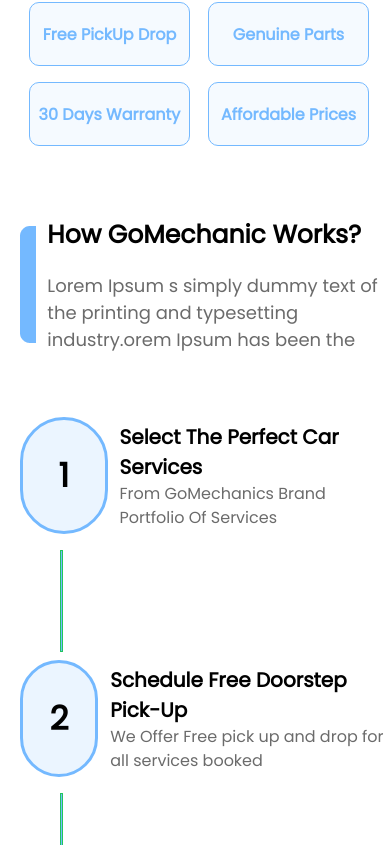
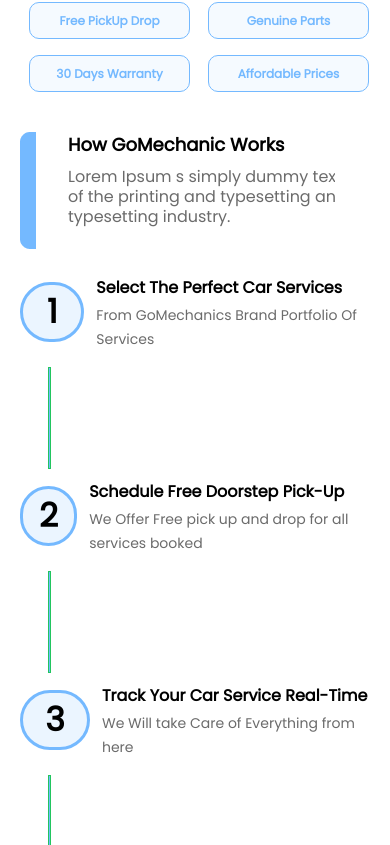
Before and after one commit to Vermaji8620/car_wash_new, a React (Vite) app: page / in a window 390 px wide. Shown: the part 1979-2824 px from the top of the page. Built offline with nearby package versions, Linux system fonts and the light colour scheme.

Commit message:
fifthSectionHome responsive done

```diff
--- a/src/components/FifthHomeSec.jsx
+++ b/src/components/FifthHomeSec.jsx
@@ -4,84 +4,79 @@
 
 const FifthHomeSec = () => {
   return (
-    <div className="fifth_section pt-16 gap-16 flex flex-col pl-5">
-      <div className="sm:w-[50%] sm:gap-3 gap-1 flex">
-        <div className="sm:w-[46px] w-[96px] top-4 sm:top-4 relative">
+    <div className="fifth_section sm:pt-16 pt-10 gap-16 flex flex-col pl-5">
+      <div className="w-[85%] gap-5 overflow-hidden flex">
+        <div className="sm:w-[46px] w-[96px] relative sm:top-4">
           <img src={Rect} alt="" />
         </div>
-        <div className="flex gap-3 flex-col">
-          <div className="sm:w-[914px] h-[50px]">
-            <p className="font-[600] font-poppins text-[25px] sm:text-[40px] overflow-hidden leading-[50px]">
-              How GoMechanic Works?
-            </p>
+        <div className="flex sm:gap-3 sm:-mt-0 -mt-3 flex-col">
+          <div className="w-[914px] sm:h-[50px] font-[600] font-poppins sm:text-[40px] text-[18px] overflow-hidden leading-[50px] ">
+            How GoMechanic Works
           </div>
-          <div className=" h-[81px] text-[#6B6B6B]">
-            <p className="font-poppins text-[18px] leading-[27px] font-[400]">
-              Lorem Ipsum s simply dummy text of the printing and typesetting
-              industry.orem Ipsum has been the industry standard dummy Lorem
-              Ipsum isimply dummy.
-            </p>
+          <div className="font-poppins font-[400] sm:w-[704px] w-[18rem] sm:h-[81px] h-full gap-1 sm:text-[18px] sm:leading-[27px] leading-[20px] text-[#6B6B6B] justify-start pt-3 flex flex-col">
+            Lorem Ipsum s simply dummy text of the printing and typesetting and
+            typesetting industry.
           </div>
         </div>
       </div>
-      <div className="sm:w-1/2 sm:ml-16 flex flex-col items-start justify-between gap-16">
+      <div className="sm:w-1/2 sm:ml-16 sm:-mt-0 -mt-10 flex flex-col items-start justify-between gap-16">
         <div className="flex items-center gap-3">
-          <div className="w-[117px] h-[117px] flex items-center justify-center border-[3px] border-[#74B9FF] rounded-full bg-[#EBF5FF]">
+          <div className="sm:w-[117px] sm:h-[117px] w-[70px] h-[60px] flex items-center justify-center border-[3px] border-[#74B9FF] rounded-full bg-[#EBF5FF]">
             <p className="font-[600] text-[33px] leading-[50px] ">1</p>
           </div>
           <div className="flex flex-col">
-            <p className="font-[600] text-[20px] leading-[30px]">
+            <p className="font-[600] sm:text-[20px] text-[16px] leading-[30px]">
               Select The Perfect Car Services
             </p>
-            <p className="font-[400] text-[16px] leading-[24px] text-[#6B6B6B]">
+            <p className="font-[400] sm:text-[16px] text-[14px] leading-[24px] text-[#6B6B6B]">
               From GoMechanics Brand Portfolio Of Services
             </p>
           </div>
         </div>
-        <div className="border border-green-500 -mt-12 -mb-14 sm:ml-14 ml-10">
+        <div className="border border-green-500 -mt-12 -mb-14 sm:ml-14 ml-7">
           <img className="h-[100px] bg-[#74B9FF]" src={line} alt="" />
         </div>
         <div className="flex items-center gap-3">
-          <div className="w-[117px] h-[117px] flex items-center justify-center border-[3px] border-[#74B9FF]  rounded-full bg-[#EBF5FF]">
+          <div className="sm:w-[117px] sm:h-[117px] w-[70px] h-[60px] flex items-center justify-center border-[3px] border-[#74B9FF] rounded-full bg-[#EBF5FF]">
             <p className="font-[600] text-[33px] leading-[50px] ">2</p>
           </div>
           <div className="flex flex-col">
-            <p className="font-[600] text-[20px] leading-[30px]">
+            <p className="font-[600] sm:text-[20px] text-[16px] leading-[30px]">
               Schedule Free Doorstep Pick-Up
             </p>
-            <p className="font-[400] text-[16px] leading-[24px] text-[#6B6B6B]">
+            <p className="font-[400] sm:text-[16px] text-[14px] leading-[24px] text-[#6B6B6B]">
               We Offer Free pick up and drop for all services booked
             </p>
           </div>
         </div>
-        <div className="border border-green-500 -mt-12 -mb-14 sm:ml-14 ml-10">
+        <div className="border border-green-500 -mt-12 -mb-14 sm:ml-14 ml-7">
           <img className="h-[100px] bg-[#74B9FF]" src={line} alt="" />
         </div>
         <div className="flex items-center gap-3">
-          <div className="w-[117px] h-[117px] flex items-center justify-center border-[3px] border-[#74B9FF]  rounded-full bg-[#EBF5FF]">
+          <div className="sm:w-[117px] sm:h-[117px] w-[70px] h-[60px] flex items-center justify-center border-[3px] border-[#74B9FF] rounded-full bg-[#EBF5FF]">
             <p className="font-[600] text-[33px] leading-[50px] ">3</p>
           </div>
           <div className="flex flex-col">
-            <p className="font-[600] text-[20px] leading-[30px]">
+            <p className="font-[600] sm:text-[20px] text-[16px] leading-[30px]">
               Track Your Car Service Real-Time
             </p>
-            <p className="font-[400] text-[16px] leading-[24px] text-[#6B6B6B]">
+            <p className="font-[400] sm:text-[16px] text-[14px] leading-[24px] text-[#6B6B6B]">
               We Will take Care of Everything from here
             </p>
           </div>
         </div>
-        <div className="border border-green-500 -mt-12 -mb-14 sm:ml-14 ml-10">
+        <div className="border border-green-500 -mt-12 -mb-14 sm:ml-14 ml-7">
           <img className="h-[100px] bg-[#74B9FF]" src={line} alt="" />
         </div>
         <div className="flex items-center gap-3">
-          <div className="w-[117px] h-[117px] flex items-center justify-center border-[3px] border-[#74B9FF]  rounded-full bg-[#EBF5FF]">
+          <div className="sm:w-[117px] sm:h-[117px] w-[70px] h-[60px] flex items-center justify-center border-[3px] border-[#74B9FF] rounded-full bg-[#EBF5FF]">
             <p className="font-[600] text-[33px] leading-[50px] ">4</p>
           </div>
           <div className="flex flex-col">
-            <p className="font-[600] text-[20px] leading-[30px]">
+            <p className="font-[600] sm:text-[20px] text-[16px] leading-[30px]">
               Earn While We Service
             </p>
-            <p className="font-[400] text-[16px] leading-[24px] text-[#6B6B6B]">
+            <p className="font-[400] sm:text-[16px] text-[14px] leading-[24px] text-[#6B6B6B]">
               Spead the word! You get Rs.750 Your Friends get Rs.750!
             </p>
           </div>
--- a/src/components/FourthHomeSec.jsx
+++ b/src/components/FourthHomeSec.jsx
@@ -18,18 +18,18 @@
       </div>
       <div className="sm:w-1/2 sm:ml-16 mr-3 flex items-center justify-between gap-4 sm:flex-wrap flex-col sm:flex-row">
         <div className="flex w-full">
-          <div className="w-[45%] mx-auto text-[#74B9FF] font-[600] sm:text-[23px] leading-[35px] h-[64px] text-center rounded-[10px] flex items-center justify-center bg-[#F5FAFF] border-[1px] border-[#74B9FF]">
+          <div className="w-[45%] mx-auto text-[#74B9FF] font-[600] text-[12px] sm:text-[23px] leading-[35px] sm:h-[64px] text-center rounded-[10px] flex items-center justify-center bg-[#F5FAFF] border-[1px] border-[#74B9FF]">
             Free PickUp Drop
           </div>
-          <div className="w-[45%] mx-auto text-[#74B9FF] font-[600] sm:text-[23px] leading-[35px] h-[64px] text-center rounded-[10px] flex items-center justify-center bg-[#F5FAFF] border-[1px] border-[#74B9FF]">
+          <div className="w-[45%] mx-auto text-[#74B9FF] font-[600] text-[12px] sm:text-[23px] leading-[35px] sm:h-[64px] text-center rounded-[10px] flex items-center justify-center bg-[#F5FAFF] border-[1px] border-[#74B9FF]">
             Genuine Parts
           </div>
         </div>
         <div className="flex w-full">
-          <div className="w-[45%] mx-auto text-[#74B9FF] font-[600] sm:text-[23px] leading-[35px] h-[64px] text-center rounded-[10px] flex items-center justify-center bg-[#F5FAFF] border-[1px] border-[#74B9FF]">
+          <div className="w-[45%] mx-auto text-[#74B9FF] font-[600] text-[12px] sm:text-[23px] leading-[35px] sm:h-[64px] text-center rounded-[10px] flex items-center justify-center bg-[#F5FAFF] border-[1px] border-[#74B9FF]">
             30 Days Warranty
           </div>
-          <div className="w-[45%] mx-auto text-[#74B9FF] font-[600] sm:text-[23px] leading-[35px] h-[64px] text-center rounded-[10px] flex items-center justify-center bg-[#F5FAFF] border-[1px] border-[#74B9FF]">
+          <div className="w-[45%] mx-auto text-[#74B9FF] font-[600] text-[12px] sm:text-[23px] leading-[35px] sm:h-[64px] text-center rounded-[10px] flex items-center justify-center bg-[#F5FAFF] border-[1px] border-[#74B9FF]">
             Affordable Prices
           </div>
         </div>
```
